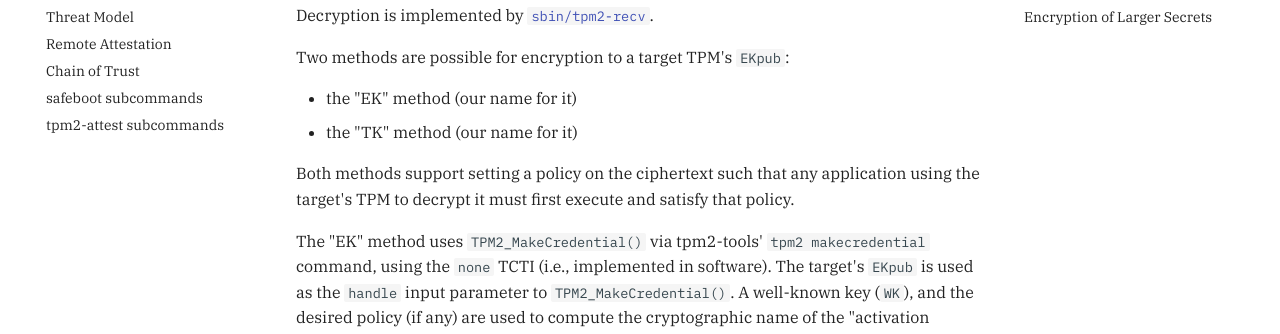
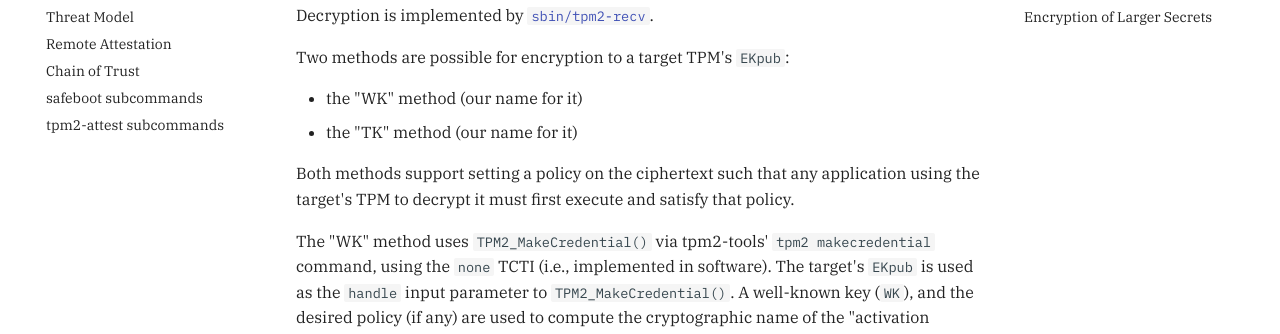
Before and after one commit to osresearch/safeboot, an MkDocs documentation site: the page built from docs/attest-enroll.md, in a window 1280 px wide and 900 px high, scrolled down 1689 px. Shown: the part 172-506 px from the top of the window. Built offline with MkDocs 1.6.1 and Material for MkDocs 9.7.7, drawn with Linux system fonts in a browser that asks for light colours; comment, search, counter and statistics services are not loaded.

```diff
--- a/docs/attest-enroll.md
+++ b/docs/attest-enroll.md
@@ -93,14 +93,14 @@ Decryption is implemented by [`sbin/tpm2-recv`](/sbin/tpm2-recv).
 
 Two methods are possible for encryption to a target TPM's `EKpub`:
 
- - the "EK" method (our name for it)
+ - the "WK" method (our name for it)
  - the "TK" method (our name for it)
 
 Both methods support setting a policy on the ciphertext such that any
 application using the target's TPM to decrypt it must first execute and
 satisfy that policy.
 
-The "EK" method uses `TPM2_MakeCredential()` via tpm2-tools' `tpm2
+The "WK" method uses `TPM2_MakeCredential()` via tpm2-tools' `tpm2
 makecredential` command, using the `none` TCTI (i.e., implemented in
 software).  The target's `EKpub` is used as the `handle` input parameter
 to `TPM2_MakeCredential()`.  A well-known key (`WK`), and the desired policy
```
Also changed, not shown: 4 other files.
